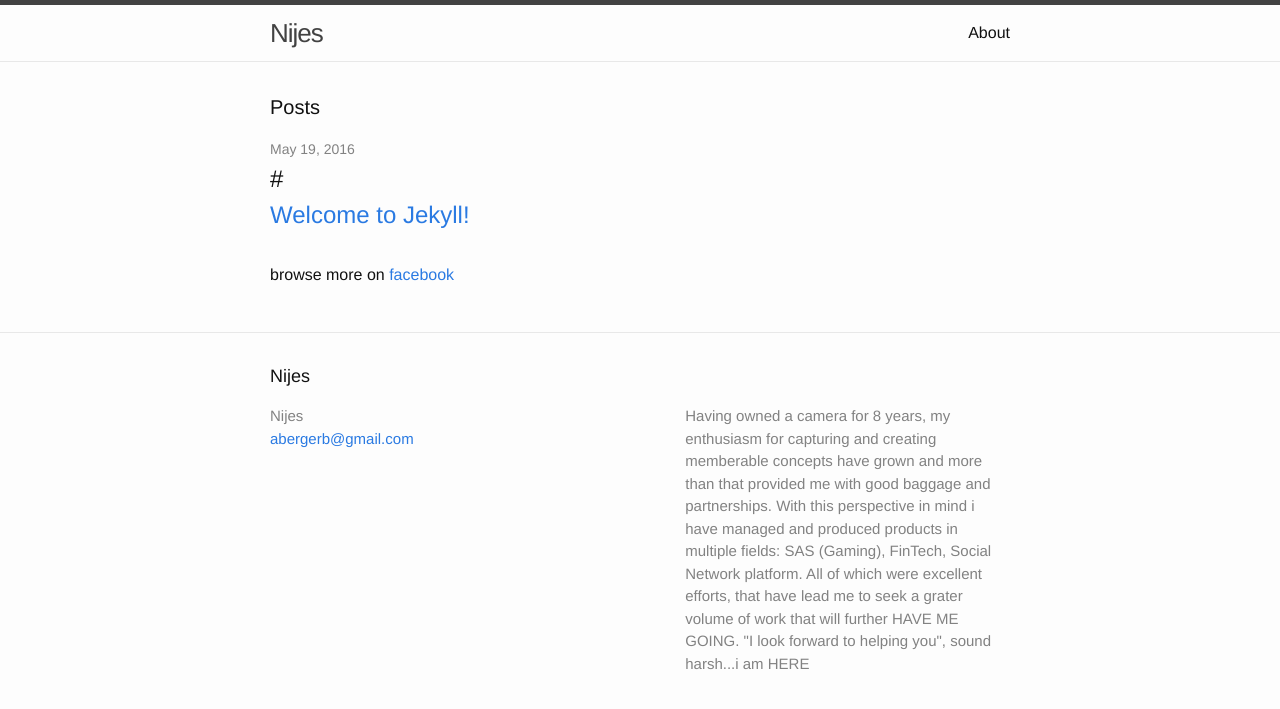
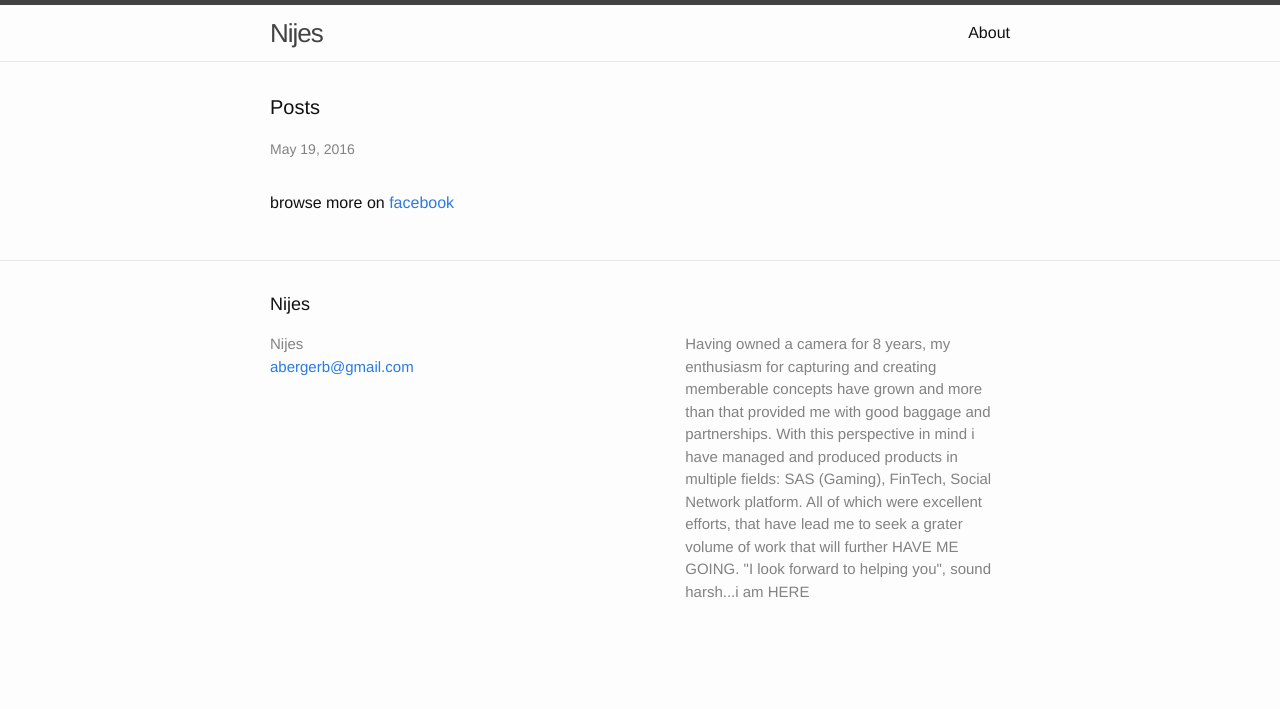
Before and after one commit to abergerb/abergerb.github.io, a Jekyll site: the page built from index.html, in a window 1280 px wide. Shown: the top 709 px of the page. Built offline with Jekyll 4.4.1, drawn with Linux system fonts in a browser that asks for light colours.

Commit message:
Update index.html

```diff
--- a/index.html
+++ b/index.html
@@ -10,10 +10,6 @@
     {% for post in site.posts %}
       <li>
         <span class="post-meta">{{ post.date | date: "%b %-d, %Y" }}</span>
-
-        <h2>
-#          <a class="post-link" href="{{ post.url | prepend: site.baseurl }}">{{ post.title }}</a>
-        </h2>
       </li>
     {% endfor %}
   </ul>
```
